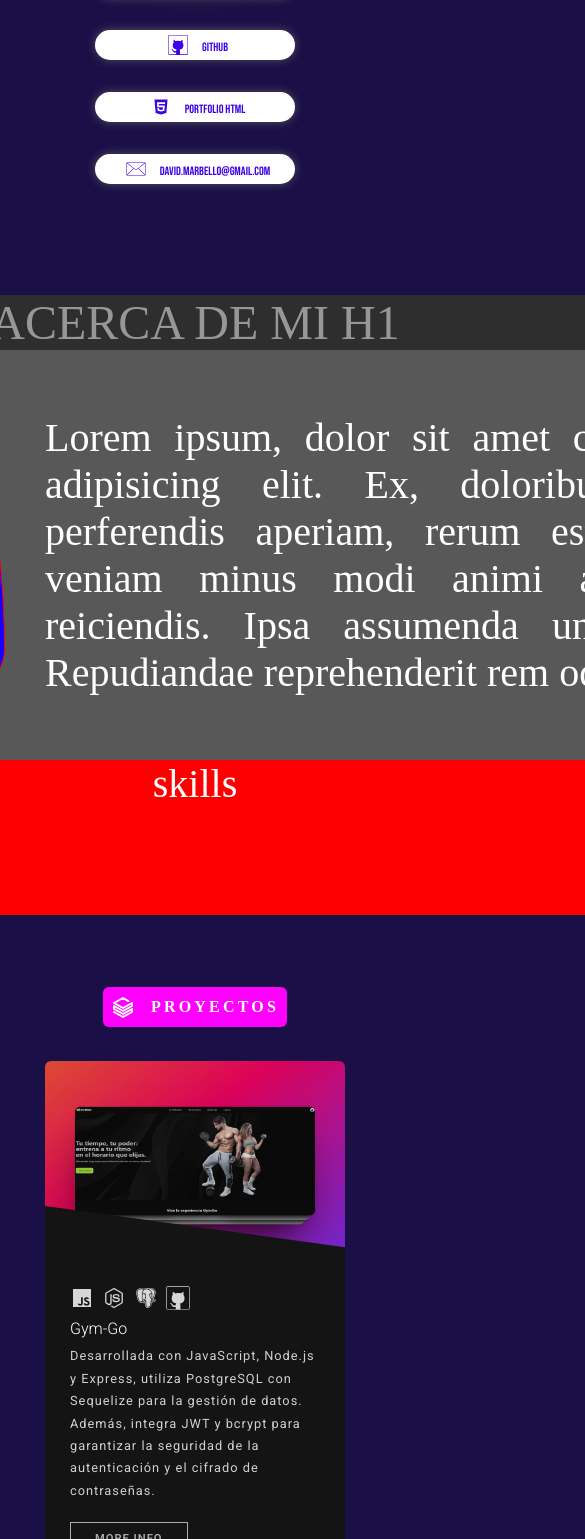
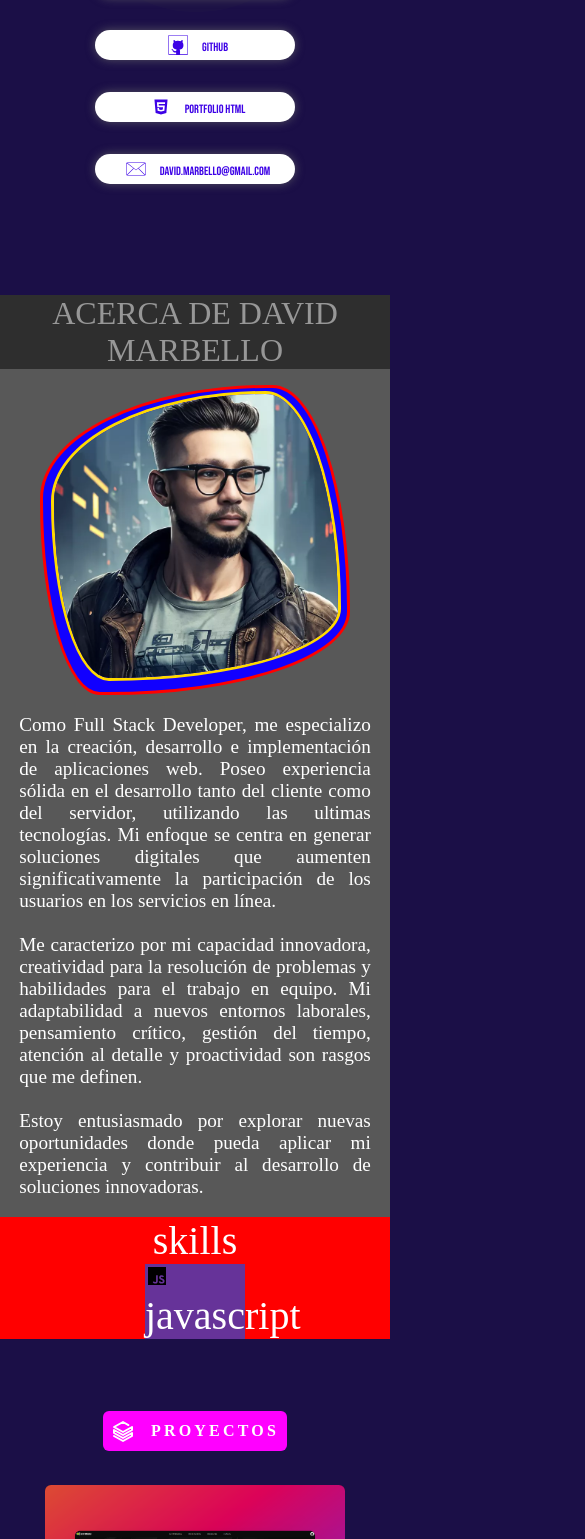
Before and after one commit to marbello1973/MiPortfolio, an Angular app: page /inicio in a window 390 px wide. Shown: the part 919-2458 px from the top of the page, 585 px wide, since content can reach past the window. Built offline with nearby package versions, Linux system fonts and the light colour scheme; a web font is replaced by a local one.

Commit message:
diseñor card

```diff
--- /dev/null
+++ b/src/app/components/cardabout/cardjavascript/cardjavascript.component.css
@@ -0,0 +1,6 @@
+main {
+    background: rebeccapurple;
+    width: 100px;
+
+
+}
--- /dev/null
+++ b/src/app/components/cardabout/cardjavascript/cardjavascript.component.html
@@ -0,0 +1,8 @@
+<main>
+    <section>
+        <div>
+            <svg xmlns="http://www.w3.org/2000/svg" width="24" height="24" viewBox="0 0 24 24"><path d="M3 3h18v18H3V3zm16.525 13.707c-.131-.821-.666-1.511-2.252-2.155-.552-.259-1.165-.438-1.349-.854-.068-.248-.078-.382-.034-.529.113-.484.687-.629 1.137-.495.293.09.563.315.732.676.775-.507.775-.507 1.316-.844-.203-.314-.304-.451-.439-.586-.473-.528-1.103-.798-2.126-.775l-.528.067c-.507.124-.991.395-1.283.754-.855.968-.608 2.655.427 3.354 1.023.765 2.521.933 2.712 1.653.18.878-.652 1.159-1.475 1.058-.607-.136-.945-.439-1.316-1.002l-1.372.788c.157.359.337.517.607.832 1.305 1.316 4.568 1.249 5.153-.754.021-.067.18-.528.056-1.237l.034.049zm-6.737-5.434h-1.686c0 1.453-.007 2.898-.007 4.354 0 .924.047 1.772-.104 2.033-.247.517-.886.451-1.175.359-.297-.146-.448-.349-.623-.641-.047-.078-.082-.146-.095-.146l-1.368.844c.229.473.563.879.994 1.137.641.383 1.502.507 2.404.305.588-.17 1.095-.519 1.358-1.059.384-.697.302-1.553.299-2.509.008-1.541 0-3.083 0-4.635l.003-.042z"/></svg>
+        </div>
+        <h1>javascript</h1>
+    </section>
+</main>
--- /dev/null
+++ b/src/app/components/cardabout/cardtypescript/cardtypescript.component.html
@@ -0,0 +1 @@
+<p>cardtypescript works!</p>
--- a/src/app/views/about/about.component.css
+++ b/src/app/views/about/about.component.css
@@ -1,18 +1,17 @@
 .container {
-
     width: 1200px;
     margin-top: 6em;
     background: red;
 
     .title {
         background: rgb(46, 46, 46);
-        font-size: 3rem;
+        font-size: 2rem;
         text-align: center;
         color: #fff;
         text-transform: uppercase;
 
         & h1 {
-            font-size: 3rem;
+            font-size: 2rem;
             text-align: center;
             color: #fff;
             opacity: 0.5;
@@ -27,6 +26,7 @@
         justify-content: center;
         align-items: center;
         background: rgb(88, 88, 88);
+        transition: all 0.5s ease-in-out;
 
         .def {
             display: flex;
@@ -51,12 +51,11 @@
             border: 1.5px solid #ffd900;
             margin-top: 0.2em;
 
-
         }
 
-        & p {
+        .textPerfil {
             text-align: justify;
-            font-size: 2.5rem;
+            font-size: 1.2rem;
             color: #fff;
             margin: 1em;
         }
@@ -72,3 +71,37 @@
         }
     }
 }
+
+@media screen and (max-width: 768px){
+    .container {
+        width: 100%;
+        display: flex;
+        flex-direction: column;
+        align-items: center;
+
+        .perfil {
+            display: flex;
+            flex-direction: column;
+            align-items: center;
+            transition: all 0.5s ease-in-out;
+
+            .def {
+                margin-top: 1em;
+
+                & span {
+                    width: 310px;
+                    height: 310px;
+                    border: 3px solid #ff0000;
+
+                    .imgperfil {
+                        width: 290px;
+                        height: 290px;
+                        margin-left: 0.5em;
+                        border: 3px solid #ffd900;
+                    }
+                }
+            }
+        }
+    }
+
+}
--- a/src/app/views/about/about.component.html
+++ b/src/app/views/about/about.component.html
@@ -1,7 +1,7 @@
 <main class="container">
 
     <section class="title">
-        <h1>acerca de mi h1</h1>
+        <h1>acerca de <span>david<span> marbello</span></span></h1>
     </section>
 
     <section class="perfil">
@@ -30,14 +30,26 @@
             }
         </div>
         <p class="textPerfil">
-            Lorem ipsum, dolor sit amet consectetur adipisicing elit. Ex, doloribus beatae perferendis aperiam, rerum est aliquam veniam minus modi animi assumenda reiciendis. Ipsa assumenda unde dolor. Repudiandae reprehenderit rem odio!
+            Como Full Stack Developer, me especializo en la creación, desarrollo e implementación de aplicaciones web. Poseo experiencia sólida en el desarrollo tanto del cliente como del servidor, utilizando las ultimas tecnologías. Mi enfoque se centra en generar soluciones digitales que aumenten significativamente la participación de los usuarios en los servicios en línea.
+            <br />
+            <br />
+            Me caracterizo por mi capacidad innovadora, creatividad para la resolución de problemas y habilidades para el trabajo en equipo. Mi adaptabilidad a nuevos entornos laborales, pensamiento crítico, gestión del tiempo, atención al detalle y proactividad son rasgos que me definen.
+            <br/>
+            <br/>
+            Estoy entusiasmado por explorar nuevas oportunidades donde pueda aplicar mi experiencia y contribuir al desarrollo de soluciones innovadoras.
         </p>
     </section>
 
     <section class="skills">
         <h1>skills</h1>
+        <div>
+            <app-cardjavascript></app-cardjavascript>
+        </div>
+    </section>
 
-        <div class="skills__container">
+</main>
+
+<!-- <div class="skills__container">
     <div class="skills__item">
         <h2>html</h2>
         <div class="skills__progress">
@@ -74,8 +86,4 @@
             <div class="skills__progress__git"></div>
         </div>
     </div>
-        </div>
-    </section>
-
-
-</main>
+</div>  -->
--- a/src/app/views/about/about.component.ts
+++ b/src/app/views/about/about.component.ts
@@ -1,9 +1,12 @@
 import { Component } from '@angular/core';
+import { CardjavascriptComponent } from '../../components/cardabout/cardjavascript/cardjavascript.component';
+
+
 
 @Component({
   selector: 'app-about',
   standalone: true,
-  imports: [],
+  imports: [CardjavascriptComponent],
   templateUrl: './about.component.html',
   styleUrl: './about.component.css'
 })
```
Also changed, not shown: src/app/components/cardabout/cardjavascript/cardjavascript.component.ts (added, +12 -0 lines), src/app/components/cardabout/cardtypescript/cardtypescript.component.ts (added, +12 -0 lines), src/app/components/cardabout/cardtypescript/cardtypescript.component.css (added), 2 other files (tests, documents, lock files or other folders). Lines whose indentation alone changed are shown as unchanged.
